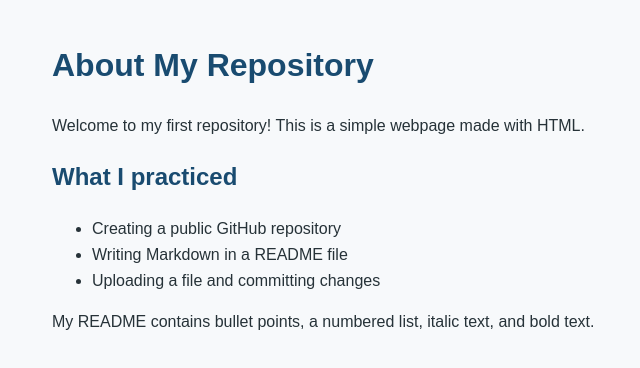
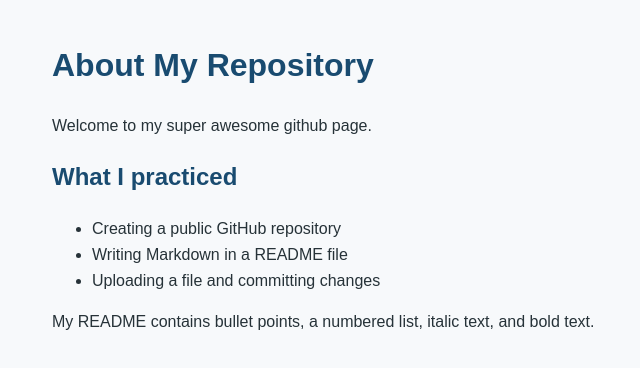
Before and after one commit to RivSiegmann/my-simple-webpage, a plain HTML site: page index.html in a window 1280 px wide. Shown: the whole page, without its empty margins (238-878 px from the left). Drawn offline with Linux system fonts and the light colour scheme.

Commit message:
Update welcome message on index.html

```diff
--- a/index.html
+++ b/index.html
@@ -19,7 +19,7 @@
 </head>
 <body>
   <h1>About My Repository</h1>
-  <p>Welcome to my first repository! This is a simple webpage made with HTML.</p>
+  <p>Welcome to my super awesome github page.</p>
   <h2>What I practiced</h2>
   <ul>
     <li>Creating a public GitHub repository</li>
```
